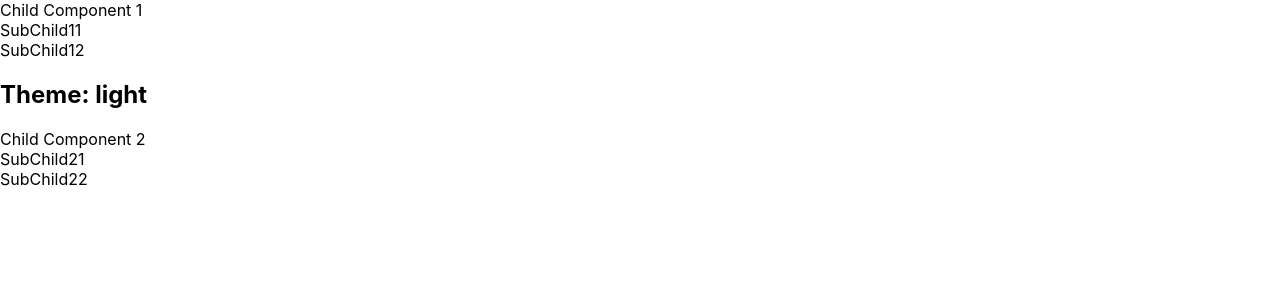
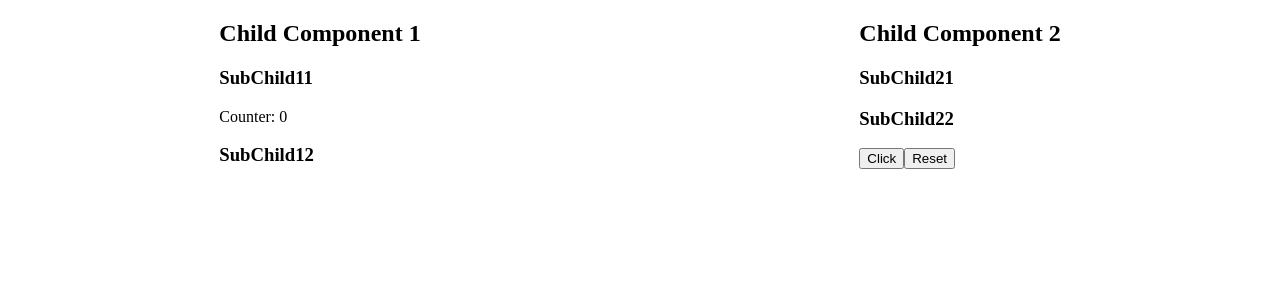
Before and after one commit to YevgeniyP/react-okten, a React (Create React App) app: page / in a window 1280 px wide. Shown: the top 300 px of the page. Built offline with nearby package versions, Linux system fonts and the light colour scheme.

Commit message:
lesson-3-3 new

```diff
--- a/src/App.jsx
+++ b/src/App.jsx
@@ -1,18 +1,20 @@
-import React, { createContext } from "react";
-import Child1Component from "./components/Child1/Child1Component";
-import Child2Component from "./components/Child2/Child2Component";
+import React, { createContext, useState } from "react";
+import { Child1Component } from "./components/Child1/Child1Component";
+import { Child2Component } from "./components/Child2/Child2Component";
+import styles from "./App.module.css";
 
-export const AppContext = createContext(null);
+const AppContext = createContext(null);
 
-function App() {
+const App = () => {
+  const [counter, setCounter] = useState(0);
   return (
-    <div>
-      <AppContext.Provider value={"light"}>
+    <div className={styles.wrapper}>
+      <AppContext.Provider value={{ counter, setCounter }}>
         <Child1Component />
         <Child2Component />
       </AppContext.Provider>
     </div>
   );
-}
+};
 
-export default App;
+export { App, AppContext };
--- /dev/null
+++ b/src/App.module.css
@@ -0,0 +1,6 @@
+.wrapper {
+  width: 100vw;
+  display: grid;
+  grid-template-columns: repeat(2, auto);
+  justify-content: space-around;
+}
--- a/src/components/Child1/Child1Component.jsx
+++ b/src/components/Child1/Child1Component.jsx
@@ -1,15 +1,15 @@
 import React from "react";
-import SubChild11 from "../SubChild1_1/SubChild11";
-import SubChild12 from "../SubChild1_2/SubChild12";
+import { SubChild11 } from "../SubChild1_1/SubChild11";
+import { SubChild12 } from "../SubChild1_2/SubChild12";
 
-function Child1Component() {
+const Child1Component = () => {
   return (
     <div>
-      Child Component 1
+      <h2>Child Component 1</h2>
       <SubChild11 />
       <SubChild12 />
     </div>
   );
-}
+};
 
-export default Child1Component;
+export { Child1Component };
--- a/src/components/Child2/Child2Component.jsx
+++ b/src/components/Child2/Child2Component.jsx
@@ -1,15 +1,15 @@
 import React from "react";
-import SubChild21 from "../SubChild2_1/SubChild21";
-import SubChild22 from "../SubChild2_2/SubChild22";
+import { SubChild21 } from "../SubChild2_1/SubChild21";
+import { SubChild22 } from "../SubChild2_2/SubChild22";
 
-function Child2Component() {
+const Child2Component = () => {
   return (
     <div>
-      Child Component 2
+      <h2>Child Component 2</h2>
       <SubChild21 />
       <SubChild22 />
     </div>
   );
-}
+};
 
-export default Child2Component;
+export { Child2Component };
--- a/src/components/SubChild1_1/SubChild11.jsx
+++ b/src/components/SubChild1_1/SubChild11.jsx
@@ -1,7 +1,14 @@
-import React from "react";
+import React, { useContext } from "react";
+import { AppContext } from "../../App";
 
-function SubChild11() {
-  return <div>SubChild11</div>;
-}
+const SubChild11 = () => {
+  const { counter } = useContext(AppContext);
+  return (
+    <div>
+      <h3>SubChild11</h3>
+      <p>Counter: {counter}</p>
+    </div>
+  );
+};
 
-export default SubChild11;
+export { SubChild11 };
--- a/src/components/SubChild1_2/SubChild12.jsx
+++ b/src/components/SubChild1_2/SubChild12.jsx
@@ -1,15 +1,11 @@
-import React, { useContext } from "react";
-import { AppContext } from "../../App";
+import React from "react";
 
-function SubChild12() {
-  const theme = useContext(AppContext);
-
+const SubChild12 = () => {
   return (
     <div>
-      SubChild12
-      <h2>Theme: {theme}</h2>
+      <h3>SubChild12</h3>
     </div>
   );
-}
+};
 
-export default SubChild12;
+export { SubChild12 };
--- a/src/components/SubChild2_1/SubChild21.jsx
+++ b/src/components/SubChild2_1/SubChild21.jsx
@@ -1,7 +1,11 @@
 import React from "react";
 
-function SubChild21() {
-  return <div>SubChild21</div>;
-}
+const SubChild21 = () => {
+  return (
+    <div>
+      <h3>SubChild21</h3>
+    </div>
+  );
+};
 
-export default SubChild21;
+export { SubChild21 };
--- a/src/components/SubChild2_2/SubChild22.jsx
+++ b/src/components/SubChild2_2/SubChild22.jsx
@@ -1,7 +1,19 @@
-import React from "react";
+import React, { useContext } from "react";
+import { AppContext } from "../../App";
 
-function SubChild22() {
-  return <div>SubChild22</div>;
-}
+const SubChild22 = () => {
+  const { setCounter } = useContext(AppContext);
+  return (
+    <div>
+      <h3>SubChild22</h3>
+      <input
+        type="button"
+        onClick={() => setCounter((prev) => prev + 1)}
+        value={"Click"}
+      />
+      <input type="button" onClick={() => setCounter(0)} value={"Reset"} />
+    </div>
+  );
+};
 
-export default SubChild22;
+export { SubChild22 };
--- a/src/index.css
+++ b/src/index.css
@@ -1,13 +1,7 @@
+* {
+  box-sizing: border-box;
+}
+
 body {
   margin: 0;
-  font-family: -apple-system, BlinkMacSystemFont, 'Segoe UI', 'Roboto', 'Oxygen',
-    'Ubuntu', 'Cantarell', 'Fira Sans', 'Droid Sans', 'Helvetica Neue',
-    sans-serif;
-  -webkit-font-smoothing: antialiased;
-  -moz-osx-font-smoothing: grayscale;
 }
-
-code {
-  font-family: source-code-pro, Menlo, Monaco, Consolas, 'Courier New',
-    monospace;
-}
--- a/src/index.js
+++ b/src/index.js
@@ -1,13 +1,13 @@
 import React from "react";
 import ReactDOM from "react-dom/client";
 import "./index.css";
-import App from "./App";
+import { App } from "./App";
 import reportWebVitals from "./reportWebVitals";
 
 const root = ReactDOM.createRoot(document.getElementById("root"));
 root.render(
-  // <React.StrictMode>
-  <App />
-  // </React.StrictMode>
+  <React.StrictMode>
+    <App />
+  </React.StrictMode>
 );
 reportWebVitals();
```
